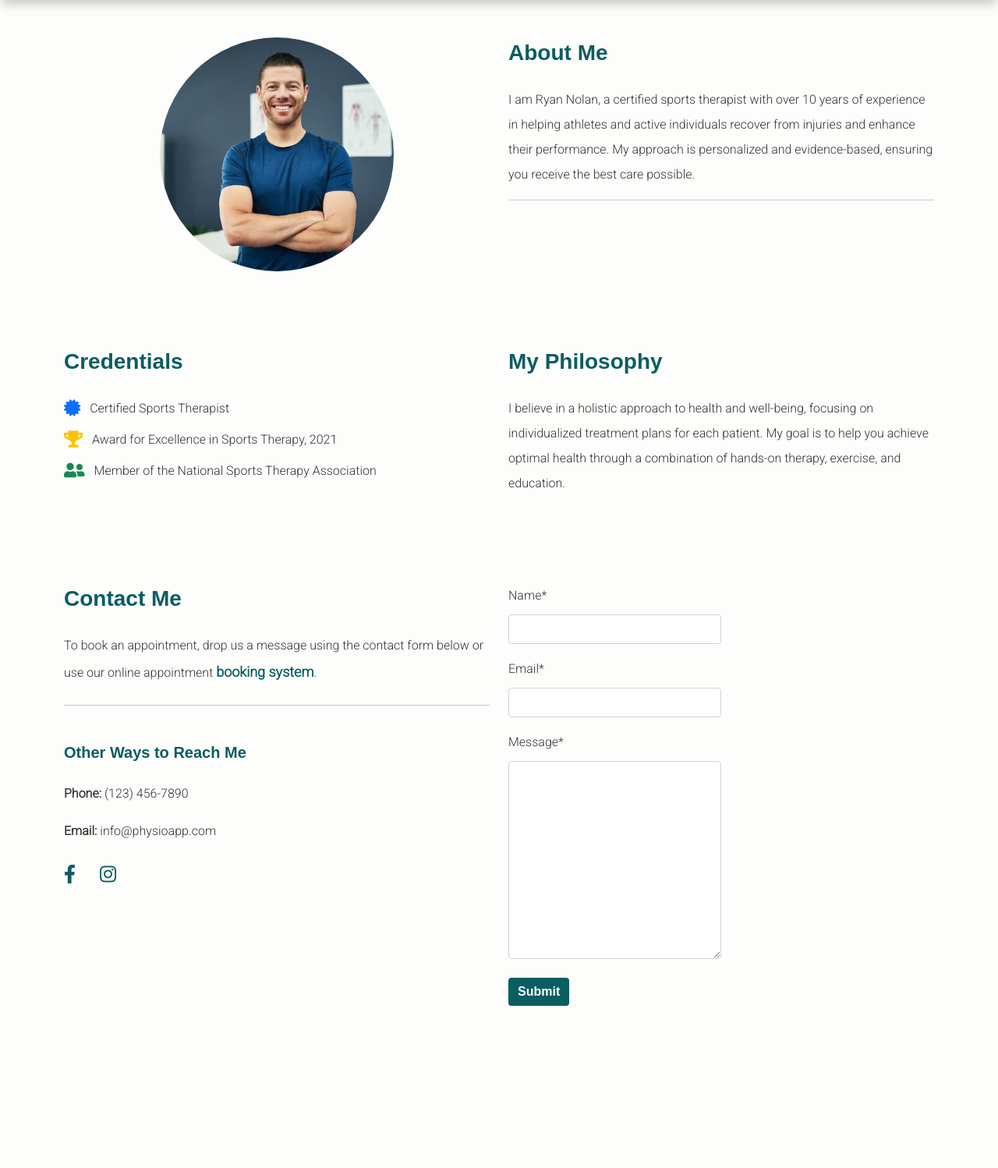
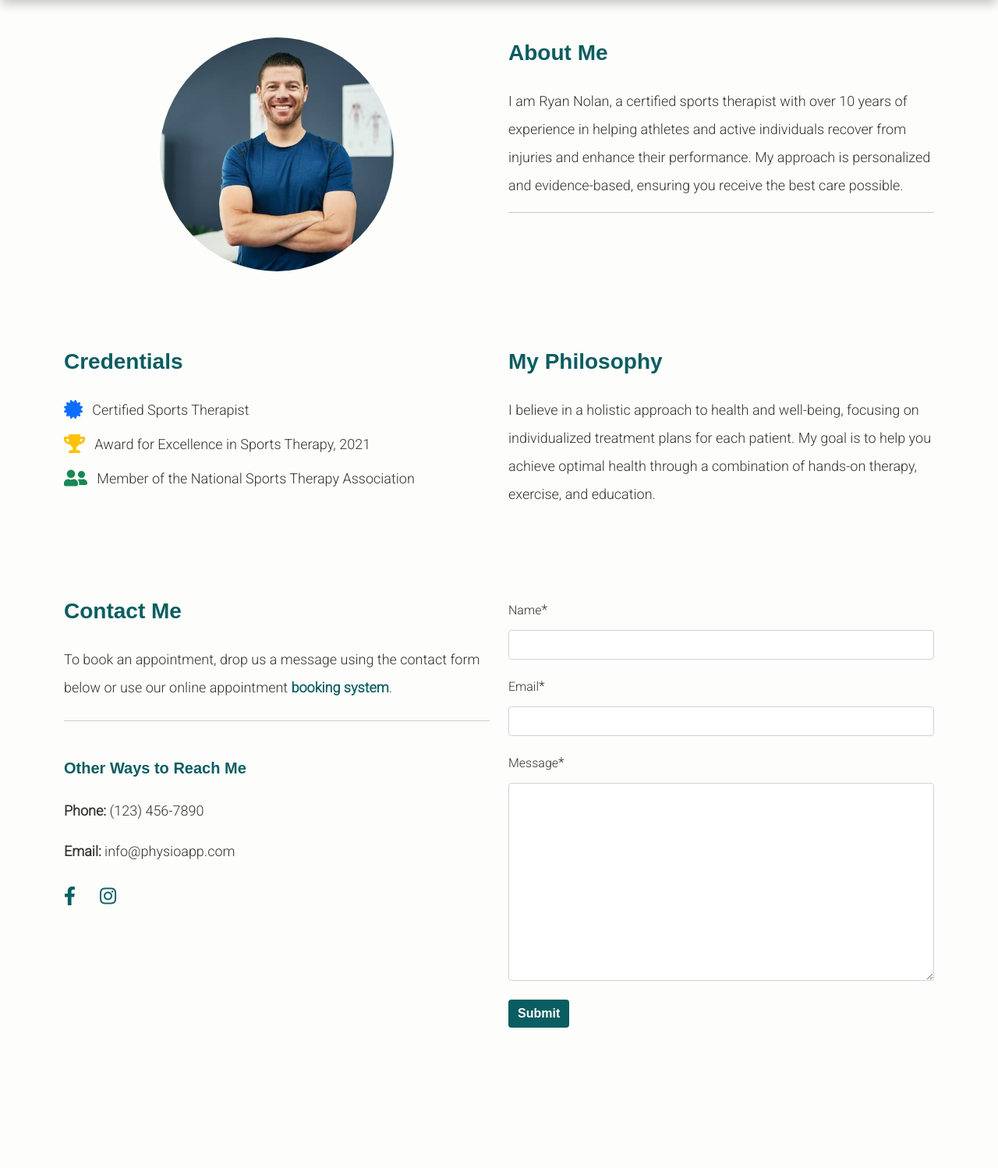
Before and after one commit to Alvor1991/PP4-Physio, a Django app: page /about/ in a window 1280 px wide. Shown: the part 88-1586 px from the top of the page at 78% size. Run offline with Django 4.2, Linux system fonts and the light colour scheme; data that the repository does not hold is empty; some libraries are stand-ins or nearby versions; some web fonts are replaced.

Commit message:
Update font size and read me

```diff
--- a/home/templates/home/home.html
+++ b/home/templates/home/home.html
@@ -13,7 +13,7 @@
 </div>
 <div class="container mt-5 px-sm-3">
     <div class="content-container text-center text-md-left welcome-section">
-        <p>We don't just help your injury, we help you.</p>
+        <p>We don't just help your injury, we help you!</p>
     </div>
 </div>
 <!-- Services Overview -->
--- a/static/css/style.css
+++ b/static/css/style.css
@@ -43,8 +43,8 @@ a,
 span,
 li {
   font-family: 'Roboto', sans-serif;
-  font-weight: 450;
-  font-size: 16px;
+  font-weight: 500;
+  font-size: 18px;
   line-height: 2;
   color: #333;
 }
@@ -445,9 +445,6 @@ Appointments Page
   border-color: #8B0000 !important; /* Ensure the border matches the button */
 }
 
-.form-control {
-  width: 50%;
-}
 
 /* Media Queries */
 @media (max-width: 767.98px) {
```
Also changed, not shown: README.md.
